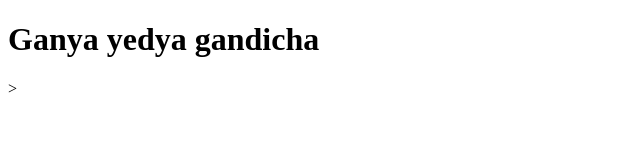
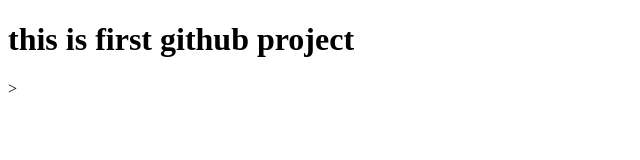
Before and after one commit to AjayJadhav01/website, a plain HTML site: page index.html in a window 1280 px wide. Shown: the whole page, without its empty margins (0-640 px from the left). Drawn offline with Linux system fonts and the light colour scheme.

Commit message:
content changed

```diff
--- a/index.html
+++ b/index.html
@@ -6,6 +6,6 @@
     <title>Document</title>
 </head>
 <body>
-    <h1>Ganya yedya gandicha</h1>>
+    <h1>this is first github project</h1>>
 </body>
 </html>
```
